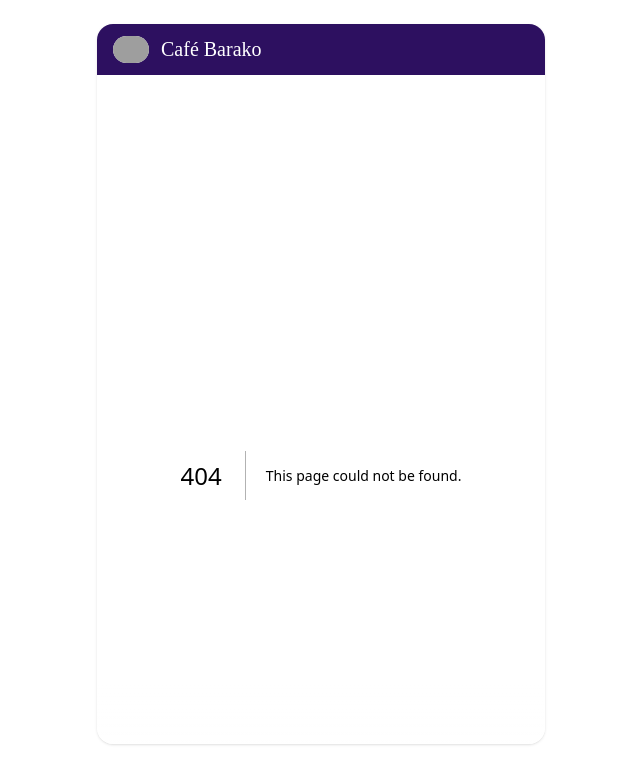
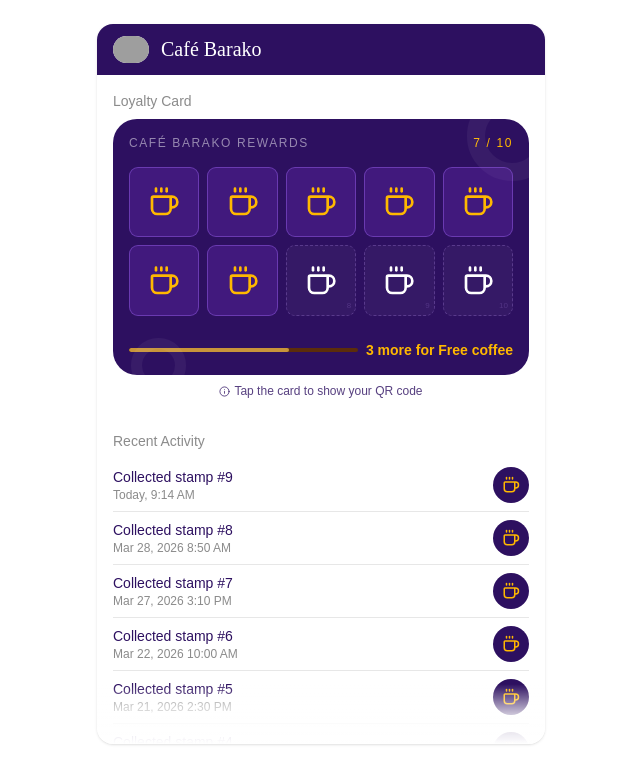
Before and after one commit to Sperxian/sperx-customer-web-app, a Next.js app: page /member/1 in a window 1280 px wide. Before the commit this address had no page. Shown: the top 784 px of the page, without its empty margins (319-959 px from the left). Built offline with nearby package versions, Linux system fonts and the light colour scheme; grey boxes are pictures that could not be loaded.

Commit message:
Transfer custom page for member

```diff
--- /dev/null
+++ b/src/app/member/[id]/page.tsx
@@ -0,0 +1,44 @@
+'use client';
+
+import { ActivityHistorySection } from "@/components/member/ActivityHistorySection";
+import { LoyaltyCardData, LoyaltyCardSection } from "@/components/member/LoyaltyCardSection";
+import { getMember } from "@/lib/api/member";
+import { EXISTING_MEMBER } from "@/lib/stubs";
+import { use, useEffect, useState } from "react";
+
+interface PageParams {
+  params: Promise<{
+    id: string
+  }>;
+}
+
+export default function MemberPage({ params }: PageParams) {
+  const { activityHistory } = EXISTING_MEMBER;
+  const { id: memberId } = use(params)
+
+  const [card, setCard] = useState<LoyaltyCardData | null>(null);
+
+  useEffect(() => {
+    const fetchMember = async() => {
+      console.log("Fetching member data for memberId:", memberId);
+      const memberData = await getMember(memberId);
+      setCard({
+        memberId: memberData.memberId,
+        loyaltyProgramName: memberData.loyaltyProgramName,
+        totalStamps: memberData.totalStamps,
+        collectedStamps: memberData.collectedStamps,
+        rewardDescription: memberData.rewardDescription,
+      });
+    }
+
+    fetchMember();
+  }, [memberId]);
+
+
+  return (
+    <div className="grid gap-8 p-4">
+      {card && <LoyaltyCardSection card={card} />}
+      {activityHistory &&<ActivityHistorySection entries={activityHistory} />}
+    </div>
+  );
+}
--- a/src/app/page.tsx
+++ /dev/null
@@ -1,16 +0,0 @@
-'use client';
-
-import { ActivityHistorySection } from "@/components/member/ActivityHistorySection";
-import { LoyaltyCardSection } from "@/components/member/LoyaltyCardSection";
-import { EXISTING_MEMBER } from "@/lib/stubs";
-
-export default function Home() {
-  const { card, activityHistory }= EXISTING_MEMBER;
-
-  return (
-    <div className="grid gap-8 p-4">
-      <LoyaltyCardSection card={card} />
-      <ActivityHistorySection entries={activityHistory} />
-    </div>
-  );
-}
--- a/src/components/member/LoyaltyCardSection.tsx
+++ b/src/components/member/LoyaltyCardSection.tsx
@@ -18,7 +18,7 @@ export function LoyaltyCardSection({ card }: LoyaltyCardSectionProps) {
   );
 }
 
-interface LoyaltyCardData {
+export interface LoyaltyCardData {
   loyaltyProgramName: string;
   memberId: string;
   totalStamps: number;
--- /dev/null
+++ b/src/lib/api/member.ts
@@ -0,0 +1,6 @@
+import { MemberResponse } from "@/types/domain";
+import { EXISTING_MEMBER } from "../stubs";
+
+export async function getMember(_memberId: string): Promise<MemberResponse> {
+  return EXISTING_MEMBER.card;
+}
--- /dev/null
+++ b/src/types/domain.ts
@@ -0,0 +1,7 @@
+export interface MemberResponse {
+  memberId: string;
+  loyaltyProgramName: string;
+  totalStamps: number;
+  collectedStamps: number;
+  rewardDescription: string
+};
```
